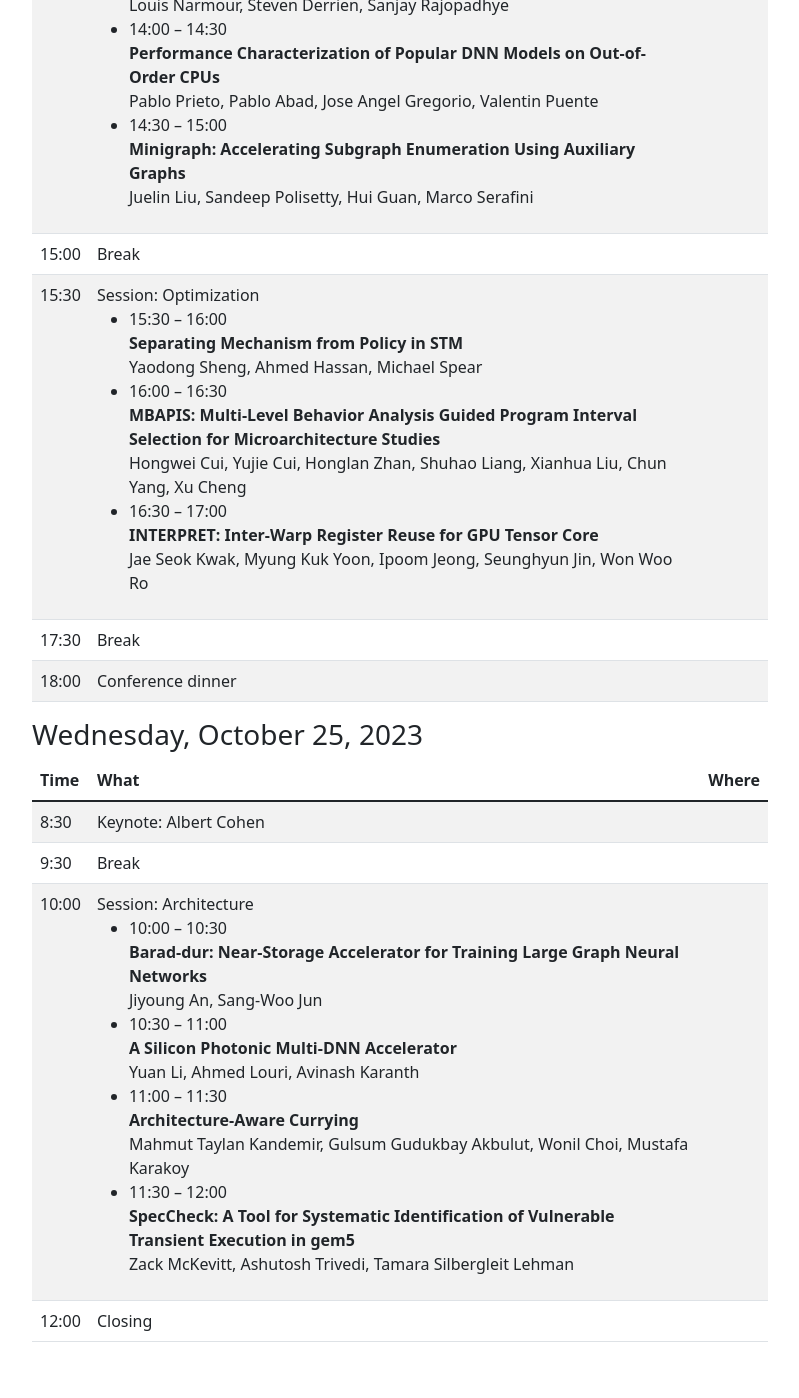
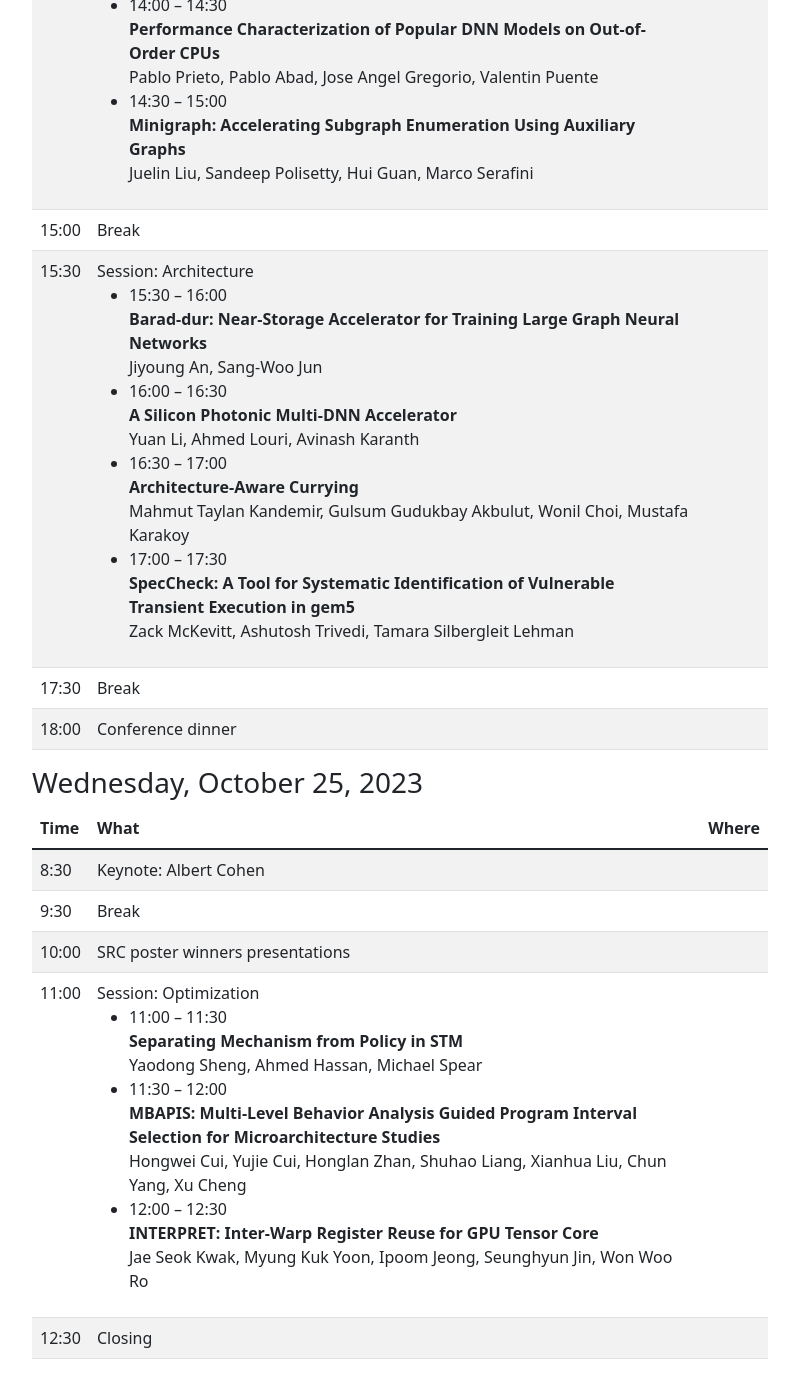
Before and after one commit to pact2023/pact2023.github.io, a Jekyll site: the page built from program/index.md, in a window 1280 px wide and 1400 px high, scrolled down 2857 px. Shown: the whole window, without its empty margins (50-849 px from the left). Built offline with Jekyll 4.4.1, drawn with Linux system fonts in a browser that asks for light colours; some of the changed text lies outside the part shown.

Commit message:
program rearrangement, typos and titles

```diff
--- a/_includes/list_of_papers.md
+++ b/_includes/list_of_papers.md
@@ -81,4 +81,4 @@ _This is the preliminary list of accepted papers and posters accepted at PACT 20
 
 * **Shared Memory-contention-aware Concurrent DNN Execution for Diversely Heterogeneous System-on-Chips**, Ismet Dagli, _Colorado School of Mines_, Mehmet Esat Belviranli, _Colorado School of Mines_
 
-* **SparseFT: Sparsity-aware Fault Tolerance for Reliable CNN Inference on GPUs**,  GwangeunByeon, _Sungkyunkwan university_, Seungtae Lee, _Sungkyunkwan university_, Seongwook Kim, _Sungkyunkwan university_, Yongjun Kim, _Sungkyunkwan university_, Prashant J. Nair, _University of British Columbia_, Seokin Hong, _Sungkyunkwan university_
+* **SparseFT: Sparsity-aware Fault Tolerance for Reliable CNN Inference on GPUs**,  GwangeunByeon, _Sungkyunkwan University_, Seungtae Lee, _Sungkyunkwan University_, Seongwook Kim, _Sungkyunkwan university_, Yongjun Kim, _Sungkyunkwan University_, Prashant J. Nair, _University of British Columbia_, Seokin Hong, _Sungkyunkwan University_
--- a/program/index.md
+++ b/program/index.md
@@ -127,7 +127,7 @@ show_sidebar: true
 					10:30 – 11:00
 					<br>
 					<b>
-						GraphX: Automatic Code Generation for High-Performance Graph Algorithms,
+						Automatic Code Generation for High-Performance Graph Algorithms,
 					</b>
 					<br>
 					Zhen Peng, Rizwan A. Ashraf, Luanzheng Guo, Ruiqin Tian, Gokcen Kestor
@@ -421,35 +421,43 @@ show_sidebar: true
 			15:30
 		</td>
 		<td>
-			Session: Optimization
-			<br>
+			Session: Architecture
 			<ul>
 				<li>
 					15:30 – 16:00
 					<br>
 					<b>
-						Separating Mechanism from Policy in STM
+						Barad-dur: Near-Storage Accelerator for Training Large Graph Neural Networks
 					</b>
 					<br>
-					Yaodong Sheng, Ahmed Hassan, Michael Spear
+					Jiyoung An, Sang-Woo Jun
 				</li>
 				<li>
 					16:00 – 16:30
 					<br>
 					<b>
-						MBAPIS: Multi-Level Behavior Analysis Guided Program Interval Selection for Microarchitecture Studies
+						A Silicon Photonic Multi-DNN Accelerator
 					</b>
 					<br>
-					Hongwei Cui, Yujie Cui, Honglan Zhan, Shuhao Liang, Xianhua Liu, Chun Yang, Xu Cheng
+					Yuan Li, Ahmed Louri, Avinash Karanth
 				</li>
 				<li>
 					16:30 – 17:00
 					<br>
 					<b>
-						INTERPRET: Inter-Warp Register Reuse for GPU Tensor Core
+						Architecture-Aware Currying
 					</b>
 					<br>
-					Jae Seok Kwak, Myung Kuk Yoon, Ipoom Jeong, Seunghyun Jin, Won Woo Ro
+					Mahmut Taylan Kandemir, Gulsum Gudukbay Akbulut, Wonil Choi, Mustafa Karakoy
+				</li>
+				<li>
+					17:00 – 17:30
+					<br>
+					<b>
+						SpecCheck: A Tool for Systematic Identification of Vulnerable Transient Execution in gem5
+					</b>
+					<br>
+					Zack McKevitt, Ashutosh Trivedi, Tamara Silbergleit Lehman
 				</li>
 			</ul>
 		</td>
@@ -516,44 +524,44 @@ show_sidebar: true
 		<td>
 			10:00
 		</td>
+       <td> SRC poster winners presentations</td>
 		<td>
-			Session: Architecture
+		</td>
+     </tr>
+	<tr>
+		<td>
+			11:00
+		</td>
+		<td>
+			Session: Optimization
+			<br>
 			<ul>
-				<li>
-					10:00 – 10:30
-					<br>
-					<b>
-						Barad-dur: Near-Storage Accelerator for Training Large Graph Neural Networks
-					</b>
-					<br>
-					Jiyoung An, Sang-Woo Jun
-				</li>
-				<li>
-					10:30 – 11:00
-					<br>
-					<b>
-						A Silicon Photonic Multi-DNN Accelerator
-					</b>
-					<br>
-					Yuan Li, Ahmed Louri, Avinash Karanth
-				</li>
 				<li>
 					11:00 – 11:30
 					<br>
 					<b>
-						Architecture-Aware Currying
+						Separating Mechanism from Policy in STM
 					</b>
 					<br>
-					Mahmut Taylan Kandemir, Gulsum Gudukbay Akbulut, Wonil Choi, Mustafa Karakoy
+					Yaodong Sheng, Ahmed Hassan, Michael Spear
 				</li>
 				<li>
 					11:30 – 12:00
 					<br>
 					<b>
-						SpecCheck: A Tool for Systematic Identification of Vulnerable Transient Execution in gem5
+						MBAPIS: Multi-Level Behavior Analysis Guided Program Interval Selection for Microarchitecture Studies
 					</b>
 					<br>
-					Zack McKevitt, Ashutosh Trivedi, Tamara Silbergleit Lehman
+					Hongwei Cui, Yujie Cui, Honglan Zhan, Shuhao Liang, Xianhua Liu, Chun Yang, Xu Cheng
+				</li>
+				<li>
+					12:00 – 12:30
+					<br>
+					<b>
+						INTERPRET: Inter-Warp Register Reuse for GPU Tensor Core
+					</b>
+					<br>
+					Jae Seok Kwak, Myung Kuk Yoon, Ipoom Jeong, Seunghyun Jin, Won Woo Ro
 				</li>
 			</ul>
 		</td>
@@ -562,7 +570,7 @@ show_sidebar: true
 	</tr>
 	<tr>
 		<td>
-			12:00
+			12:30
 		</td>
 		<td>
 			Closing
```
Also changed, not shown: other parts of _includes/list_of_papers.md (+2 -2 lines).
